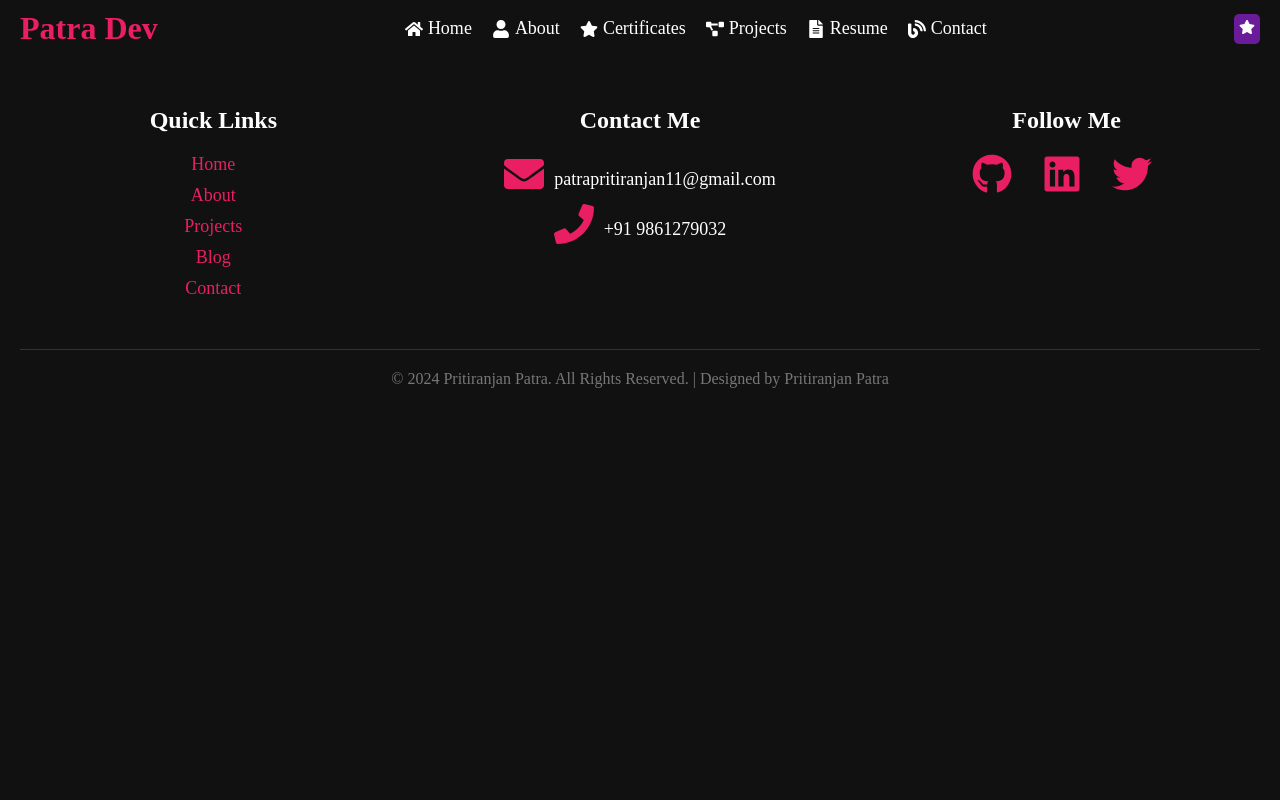
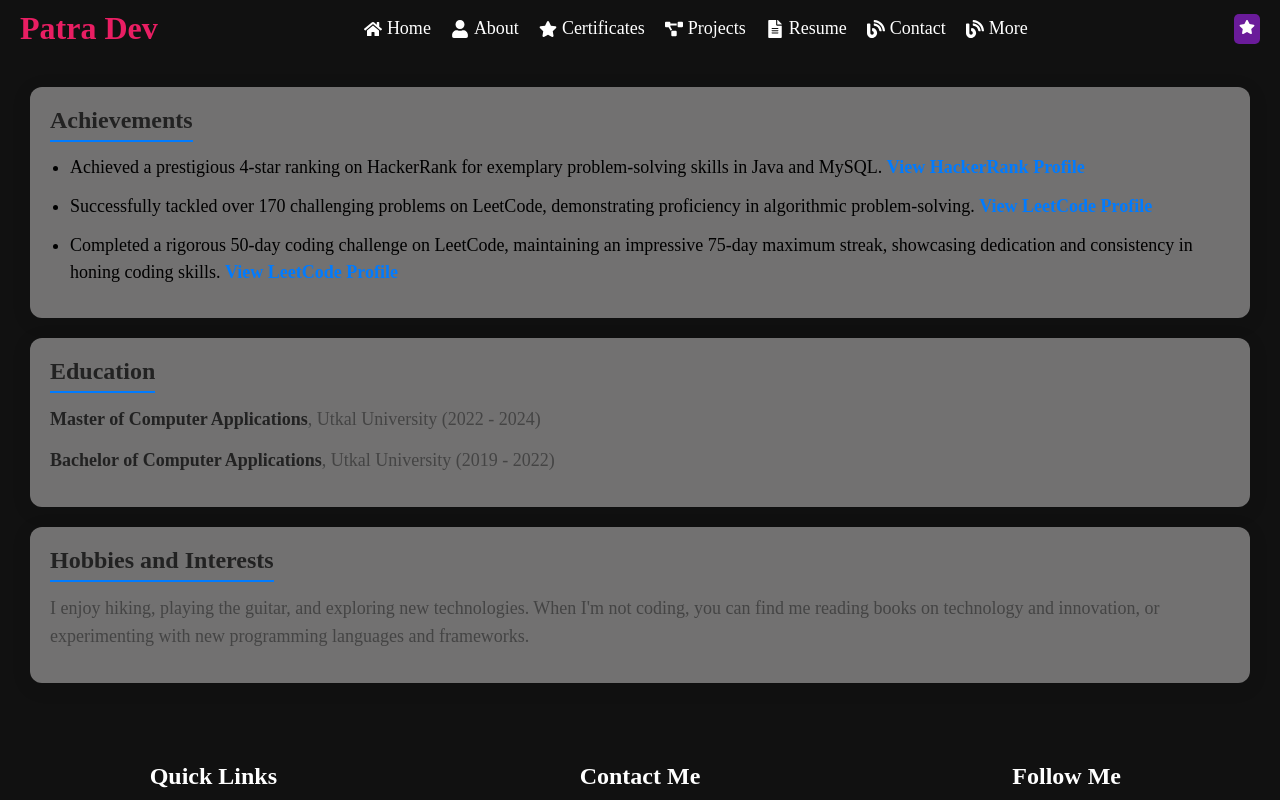
Before and after one commit to PritiranjanPatra2/My-Postfolio, a React (Vite) app: page /more in a window 1280 px wide. Shown: the top 800 px of the page. Built offline with nearby package versions, Linux system fonts and the light colour scheme.

Commit message:
add more

```diff
--- a/src/App.jsx
+++ b/src/App.jsx
@@ -7,6 +7,7 @@ import Resume from "./components/Resume/Resume";
 import Certificate from "./components/Certificate/Certificate";
 import Contact from "./components/Contact/Contact";
 import Footer from "./components/Footer/Footer";
+import More from "./components/More/More";
 // import * as ReactDOM from "react-dom";
 function App(){
   return(
@@ -21,6 +22,7 @@ function App(){
   <Route path="/contact" element={<Contact/>}/>
   <Route path="/projects" element={<Projects/>}/>
   <Route path="/resume" element={<Resume/>}/>
+  <Route path="/more" element={<More/>}/>
 </Routes>
 <Footer/>
 </BrowserRouter>
--- a/src/components/Certificate/Certificate.jsx
+++ b/src/components/Certificate/Certificate.jsx
@@ -1,7 +1,7 @@
 import React from 'react';
 import './Certificate.css';
 import cert from '../../Assets/cert.png';
-// import cert2 from '../../Assets/cert2.png';
+import cert2 from '../../Assets/cert2.png';
 // import cert3 from '../../Assets/cert3.png';
 
 function Certificate() {
@@ -24,6 +24,24 @@ function Certificate() {
       image: cert,
       link: 'https://www.hackerrank.com/certificates/00d1f90b0097'
     },
+        {
+      title: 'Selenium Webdriver',
+      description: 'Certification for completing the Selenium Webdriver.',
+      image: cert2,
+      link: 'https://www.udemy.com/certificate/UC-294d2e7e-17d3-4204-b22c-61b4654c61de/'
+    },
+    {
+      title: 'Software Testing Bootcamp',
+      description: 'Certification for Software Testing Bootcamp',
+      image: cert2,
+      link: 'https://www.udemy.com/certificate/UC-333aabf0-148f-45ec-a318-6d50b0d0caf3/'
+    },
+    {
+      title: 'C for Beginners',
+      description: 'Certification for completing the  C for Beginners.',
+      image: cert2,
+      link: 'https://www.udemy.com/certificate/UC-2a49d33e-13da-4763-a4c4-25b9d0707b32/'
+    },
   ];
 
   return (
--- /dev/null
+++ b/src/components/More/More.css
@@ -0,0 +1,69 @@
+.more-section {
+    display: flex;
+    flex-direction: column;
+    gap: 20px;
+    padding: 30px;
+    /* background: #f0f0f0; */
+  }
+
+  .card {
+    background: rgba(237, 235, 235, 0.444);
+    padding: 20px;
+    border-radius: 12px;
+    box-shadow: 0 4px 20px rgba(0, 0, 0, 0.1);
+    transition: transform 0.3s, box-shadow 0.3s;
+  }
+
+  .card:hover {
+    transform: translateY(-10px);
+    box-shadow: 0 8px 30px rgba(0, 0, 0, 0.2);
+  }
+
+  .card h2 {
+    font-size: 24px;
+    color: #222;
+    margin-bottom: 12px;
+    border-bottom: 2px solid #007bff;
+    display: inline-block;
+    padding-bottom: 6px;
+  }
+
+  .card ul {
+    list-style-type: disc;
+    padding-left: 20px;
+  }
+
+  .card ul li {
+    margin-bottom: 12px;
+    font-size: 18px;
+    color: #000000;
+    line-height: 1.5;
+    transition: color 0.3s;
+  }
+
+  .card ul li:hover {
+    color: #007bff;
+  }
+
+  .card a {
+    color: #007bff;
+    text-decoration: none;
+    font-weight: bold;
+    transition: color 0.3s;
+  }
+
+  .card a:hover {
+    color: #0056b3;
+    text-decoration: underline;
+  }
+
+  .card p {
+    font-size: 18px;
+    color: #444;
+    margin-bottom: 12px;
+    line-height: 1.6;
+  }
+
+  .card p strong {
+    color: #222;
+  }
--- /dev/null
+++ b/src/components/More/More.jsx
@@ -0,0 +1,44 @@
+import React from 'react';
+import './More.css'
+function More() {
+  return (
+    <div>
+      <div className="more-section">
+        <div className="card achievements">
+          <h2>Achievements</h2>
+          <ul>
+            <li>
+              Achieved a prestigious 4-star ranking on HackerRank for exemplary problem-solving skills in Java and MySQL.{' '}
+              <a href="HackerRank Profile URL">View HackerRank Profile</a>
+            </li>
+            <li>
+              Successfully tackled over 170 challenging problems on LeetCode, demonstrating proficiency in algorithmic problem-solving.{' '}
+              <a href="LeetCode Profile URL">View LeetCode Profile</a>
+            </li>
+            <li>
+              Completed a rigorous 50-day coding challenge on LeetCode, maintaining an impressive 75-day maximum streak, showcasing dedication and consistency in honing coding skills.{' '}
+              <a href="LeetCode Profile URL">View LeetCode Profile</a>
+            </li>
+          </ul>
+        </div>
+        <div className="card education">
+          <h2>Education</h2>
+          <p>
+            <strong>Master of Computer Applications</strong>, Utkal University (2022 - 2024)
+          </p>
+          <p>
+            <strong>Bachelor of Computer Applications</strong>, Utkal University (2019 - 2022)
+          </p>
+        </div>
+        <div className="card hobbies">
+          <h2>Hobbies and Interests</h2>
+          <p>
+            I enjoy hiking, playing the guitar, and exploring new technologies. When I'm not coding, you can find me reading books on technology and innovation, or experimenting with new programming languages and frameworks.
+          </p>
+        </div>
+      </div>
+    </div>
+  );
+}
+
+export default More;
--- a/src/components/Nav/Nav.jsx
+++ b/src/components/Nav/Nav.jsx
@@ -17,6 +17,8 @@ function Nav() {
         <Link to="/projects"><FaProjectDiagram /> Projects</Link>
         <Link to="/resume"><FaFileAlt /> Resume</Link>
         <Link to="/contact"><FaBlog /> Contact</Link>
+        <Link to="/more">
+        <FaBlog /> More</Link>
       </div>
       <div className="star-icon">
       <a href="https://github.com/PritiranjanPatra2"><FaStar /></a>
```
Also changed, not shown: src/Assets/cert2.png (added).
